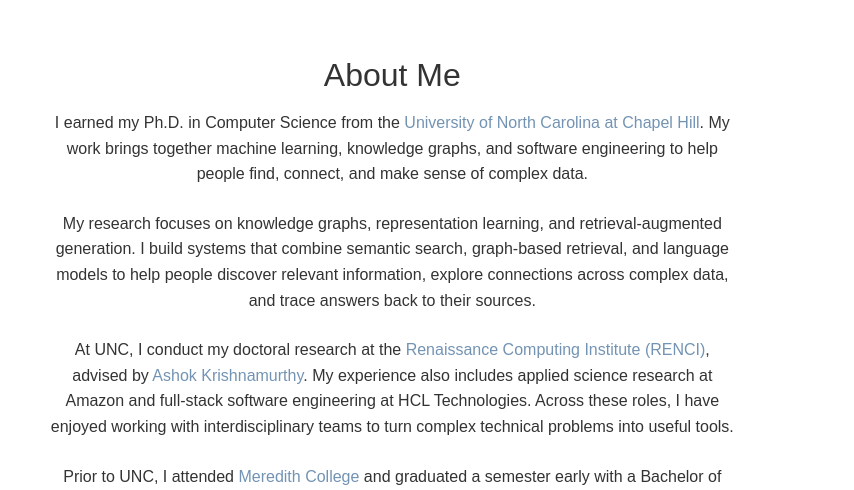
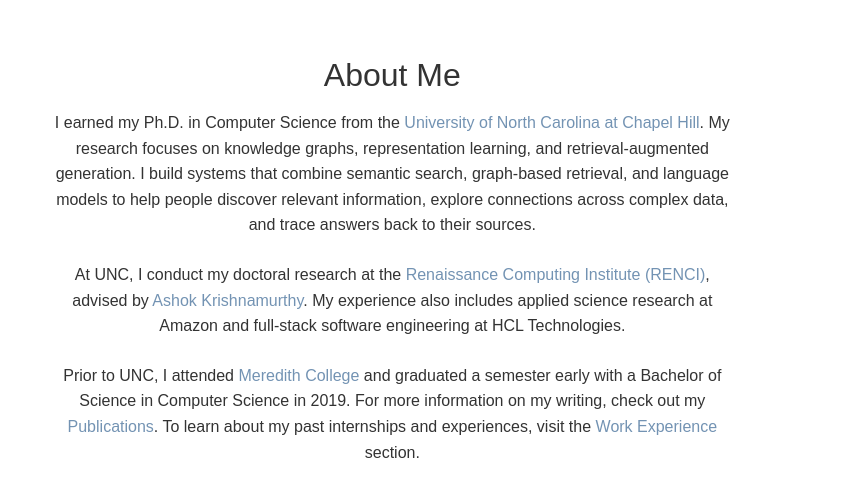
Before and after one commit to asiyahahmad/asiyahahmad.github.com, a plain HTML site: page index.html in a window 1280 px wide. Shown: the part 118-608 px from the top of the page, 426-1280 px from the left. Drawn offline with nearby package versions, Linux system fonts and the light colour scheme; a script that the page names is missing.

Commit message:
Revise About Me section in index.html
Removed introductory sentences about work and experience.

```diff
--- a/index.html
+++ b/index.html
@@ -50,11 +50,6 @@
                 <p>
                     I earned my Ph.D. in Computer Science from the
                     <a href="https://www.unc.edu/" target="_blank">University of North Carolina at Chapel Hill</a>.
-                    My work brings together machine learning, knowledge graphs, and
-                    software engineering to help people find, connect, and make sense
-                    of complex data.
-                </p>
-                 <p>
                     My research focuses on knowledge graphs, representation learning,
                     and retrieval-augmented generation. I build systems that combine
                     semantic search, graph-based retrieval, and language models to
@@ -67,9 +62,7 @@
                     <a href="https://renci.org/" target="_blank">Renaissance Computing Institute (RENCI)</a>,
                     advised by <a href="https://renci.org/mission-and-vision/leadership/" target="_blank">Ashok Krishnamurthy</a>.
                     My experience also includes applied science research at Amazon and full-stack software
-                    engineering at HCL Technologies. Across these roles, I have
-                    enjoyed working with interdisciplinary teams to turn complex
-                    technical problems into useful tools.
+                    engineering at HCL Technologies.
                 </p>
 
                 <p>
```
